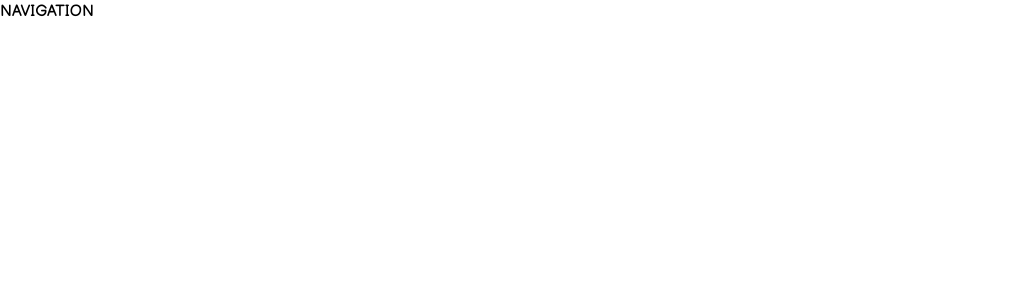
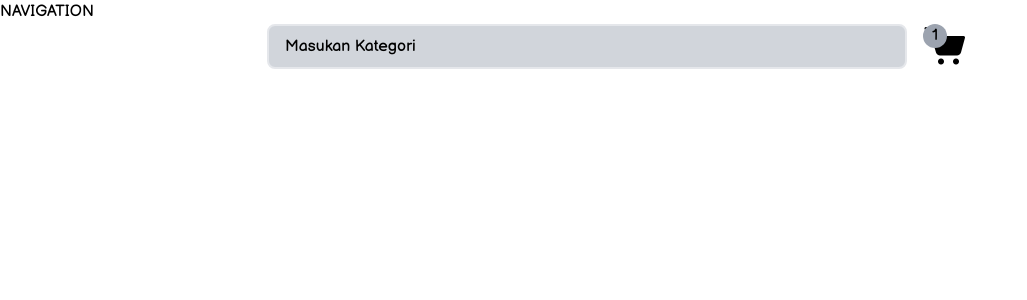
Before and after one commit to wirahadi007/GP2-FOODHUNT, a React (Create React App) app: page / in a window 1280 px wide. Shown: the top 300 px of the page, without its empty margins (0-1027 px from the left). Built offline with nearby package versions, Linux system fonts and the light colour scheme.

Commit message:
SearchBox done

```diff
--- /dev/null
+++ b/src/components/Search Bar/SearchBar.css
@@ -0,0 +1,3 @@
+input::placeholder {
+    color: black;
+}
--- a/src/components/Search Bar/SearchBar.jsx
+++ b/src/components/Search Bar/SearchBar.jsx
@@ -0,0 +1,26 @@
+import React from 'react';
+import cart from './cart.png';
+import './SearchBar.css'
+
+const SearchBar = props => {
+    return (
+        <div className="flex justify-center gap-x-4">
+            <div className="flex w-6/12">
+                <input list="category" type="search" className="searchBox border-2 bg-gray-300 rounded-lg w-full px-4" placeholder="Masukan Kategori"/>
+                <datalist id="category">
+                    <option value="Beef"/>
+                    <option value="Vegan"/>
+                    <option value="Chicken"/>
+                </datalist>
+            </div>
+            <div className="relative">
+                <div className="absolute w-6 bg-gray-400 rounded-full text-center">
+                    1
+                </div>
+                <img className="w-6/12 yellow-300" src={cart} alt="no"/>
+            </div>
+        </div>
+    )
+}
+
+export default SearchBar;
--- a/src/pages/MainPages/MainPage.jsx
+++ b/src/pages/MainPages/MainPage.jsx
@@ -1,9 +1,11 @@
-import Navbar from "../../components/Navbar/NavBar"
+import Navbar from "../../components/Navbar/NavBar";
+import SearchBar from './../../components/Search Bar/SearchBar'
 
 const MainPage = () => {
     return (
         <div className="Mainpage">
             <Navbar/>
+            <SearchBar />
         </div>
     )
 }
```
Also changed, not shown: src/components/Search Bar/cart.png (added).
